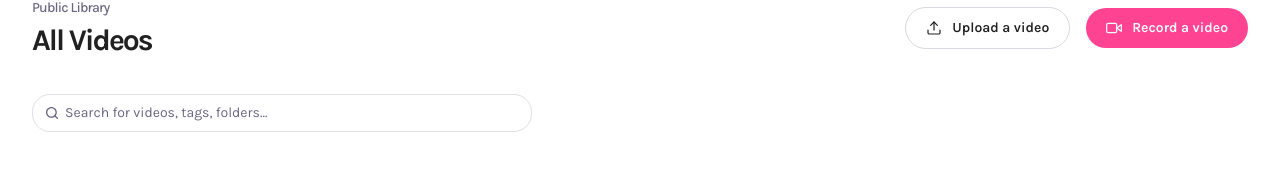
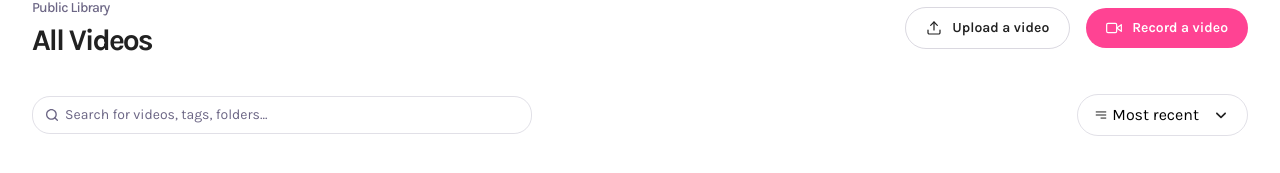
Before and after one commit to nasii05/loom_clone, a Next.js app: page / in a window 1280 px wide. Shown: the part 142-315 px from the top of the page. Built offline with nearby package versions, Linux system fonts and the light colour scheme.

Commit message:
filter dropdown

```diff
--- /dev/null
+++ b/components/DropdownList.tsx
@@ -0,0 +1,34 @@
+"use client";
+import {useState} from "react";
+import Image from "next/image";
+
+const DropdownList = () => {
+    const [isOpen, setIsOpen] = useState(false);
+
+    return (
+        <div className="relative">
+            <div className="cursor-pointer" onClick={() => setIsOpen(!isOpen)}>
+                <div className="filter-trigger">
+                 <figure>
+                     <Image src="/assets/icons/hamburger.svg" alt="menu"
+                     width={14} height={14}/>
+                     Most recent
+                 </figure>
+                 <Image src="/assets/icons/arrow-down.svg" alt="arrow-down"
+                 width={20} height={20}/>
+                </div>
+            </div>
+
+            {isOpen && (
+                <ul className="dropdown">
+                    {['Most recent', 'Most liked'].map(option => (
+                        <li key={option} className="list-item">
+                            {option}
+                        </li>
+                    ))}
+                </ul>
+            )}
+        </div>
+    )
+}
+export default DropdownList
--- a/components/Header.tsx
+++ b/components/Header.tsx
@@ -2,6 +2,7 @@
 import Image from "next/image";
 import Link from "next/link";
 import {ICONS} from "@/constants";
+import DropdownList from "@/components/DropdownList";
 
 const Header = ({subHeader, title, userImg}: SharedHeaderProps) => {
     return (
@@ -45,7 +46,7 @@
                         width={16} height={16}/>
                     </div>
 
-                    {/*<DropdownList/>*/}
+                   <DropdownList/>
                 </section>
             </header>
         </div>
```
